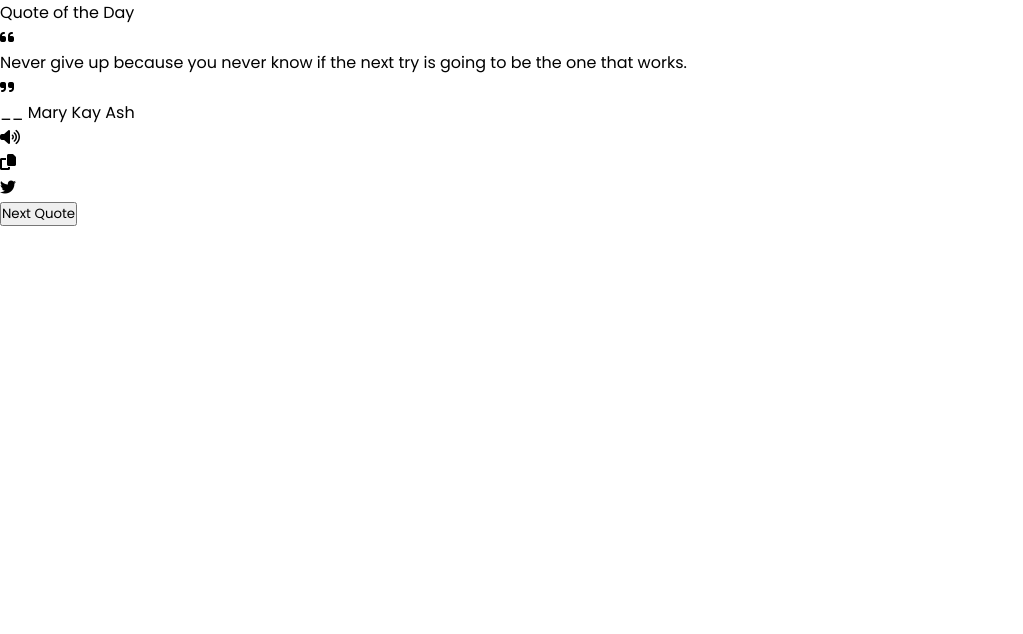
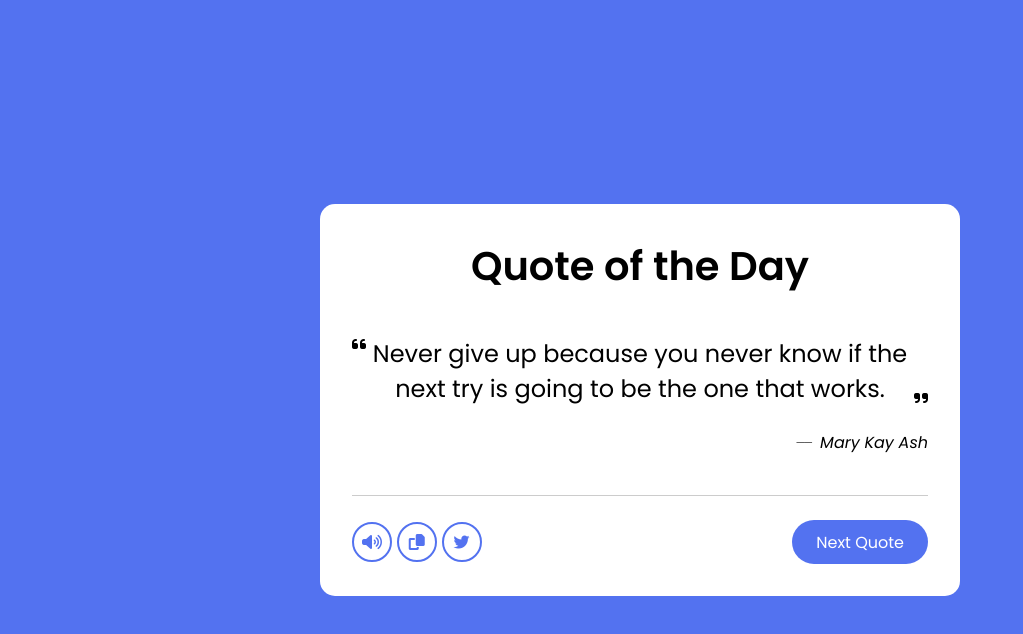
Before and after one commit to mwangizack/random-quote-generator, a plain HTML site: page index.html in a window 1280 px wide. Shown: the whole page, without its empty margins (0-1023 px from the left). Drawn offline with Linux system fonts and the light colour scheme.

Commit message:
Update styles.css to add styles to the html elements

```diff
--- a/assets/css/styles.css
+++ b/assets/css/styles.css
@@ -4,3 +4,111 @@
   padding: 0;
   box-sizing: border-box;
 }
+
+body {
+  background-color: #5372f0;
+  min-height: 100vh;
+  display: flex;
+  align-items: center;
+  justify-content: center;
+}
+
+.wrapper {
+  max-width: 50vw;
+  background-color: #fff;
+  padding: 2rem;
+  border-radius: 15px;
+  flex: 0 1 1;
+}
+
+.wrapper header {
+  font-size: 2.5rem;
+  font-weight: 600;
+  text-align: center;
+}
+
+.wrapper .content {
+  margin: 2.5rem 0;
+}
+
+.content .quote-area {
+  display: flex;
+  justify-content: center;
+}
+
+.quote-area .quote {
+  font-size: 1.5rem;
+  text-align: center;
+}
+
+.quote-area .fa-quote-right {
+  align-self: flex-end;
+}
+
+.content .author {
+  display: flex;
+  margin-top: 1.5rem;
+  justify-content: flex-end;
+  gap: 0.5rem;
+}
+
+.author span:first-child {
+  font-family: monospace;
+}
+
+.author .name {
+  font-size: 1rem;
+  font-style: italic;
+}
+
+.wrapper .buttons {
+  border-top: 1px solid #ccc;
+}
+
+.buttons .features {
+  display: flex;
+  align-items: center;
+  justify-content: space-between;
+  margin-top: 1.5rem;
+  flex-wrap: wrap;
+}
+
+.features ul {
+  display: flex;
+  gap: 0.3rem;
+}
+
+.features ul li {
+  list-style-type: none;
+  height: 2.5rem;
+  width: 2.5rem;
+  border: 2px solid #5372f0;
+  border-radius: 50%;
+  display: flex;
+  align-items: center;
+  justify-content: center;
+  color: #5372f0;
+  transition: all 0.3s ease;
+}
+
+.features ul li:hover {
+  color: #fff;
+  background-color: #5372f0;
+  cursor: pointer;
+}
+
+.features button {
+  border: none;
+  outline: none;
+  background: #5372f0;
+  padding: 0.6rem 1.5rem;
+  border-radius: 30px;
+  color: #fff;
+  cursor: pointer;
+  font-size: 1rem;
+  transition: all 0.2s ease;
+}
+
+.features button:hover {
+  box-shadow: 0 1px 7px #3d54af;
+}
```
